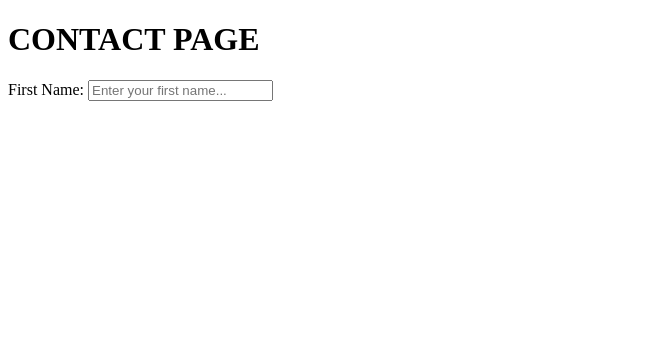
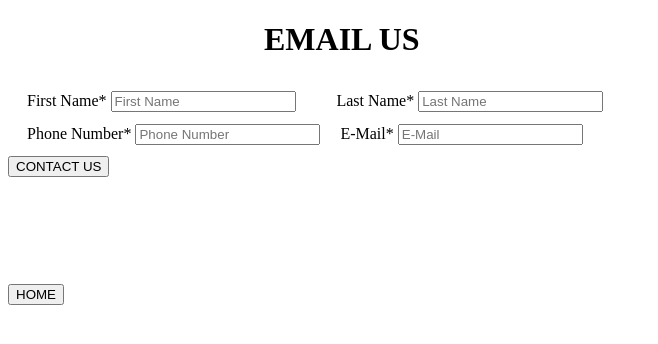
Before and after one commit to rathiram7583/htmlassignment, a plain HTML site: page contact.html in a window 1280 px wide. Shown: the whole page, without its empty margins (0-658 px from the left). Drawn offline with Linux system fonts and the light colour scheme.

Commit message:
Web files updated

```diff
--- a/contact.html
+++ b/contact.html
@@ -1,16 +1,61 @@
 <!DOCTYPE html>
 <head>
 <title>
-    This is the Contact Page
-</title>
-
+ This is the Contact Page
+ </title>
 </head>
 <body>
-    <h1>CONTACT PAGE</h1>
-    <form action="submit.php" method="POST">
-        <label for ="first-name"> First Name:
-            <input type="text"name="first-name"
-            placeholder="Enter your first name...">
-        </label>
-    </form>
+    <h1>&nbsp &nbsp &nbsp &nbsp &nbsp &nbsp &nbsp &nbsp &nbsp &nbsp &nbsp &nbsp &nbsp &nbsp &nbsp &nbsp EMAIL US&nbsp &nbsp &nbsp &nbsp &nbsp </h1>
+        <form action="submit.php" method="POST">
+            <table cellspacing="10">
+            <tr>
+            <td>
+            <label for ="first-name">  &nbsp First Name*</label>
+             <input type="text"name="first-name"
+            placeholder="First Name">
+            </td>
+         <td>
+
+            <label for ="last-name"> &nbspLast Name* </label>
+
+            <input type="text"name="last-name"
+            placeholder="Last Name">
+          </td>
+          </tr>
+
+
+
+                <tr>
+
+                <td>
+                <label for ="phone-no">  &nbsp Phone Number*</label>
+
+                 <input type="number"name="phone-no"
+                placeholder="Phone Number">
+               </td>
+                <td>
+                <label for ="e-mail">  &nbsp E-Mail* </label>
+
+
+                <input type="email"name="e-mail"
+                placeholder="E-Mail">
+                </td>
+                </tr>
+
+
+
+
+            </table>
+            <button type="button" value="CONTACT US">CONTACT US </button>
+
+       <br><br><br><br><br>
+
+      <h1>
+        <a href="C:/Users/student/Documents/htdocs/html-assignment/index.html">
+          <button type="button" value="HOME">HOME</button>
+
+     </h1>
+
+
+</form>
 </body>
```
Also changed, not shown: about.html (+2 -0 lines), index.html (+3 -2 lines), services.html (+16 -0 lines).
